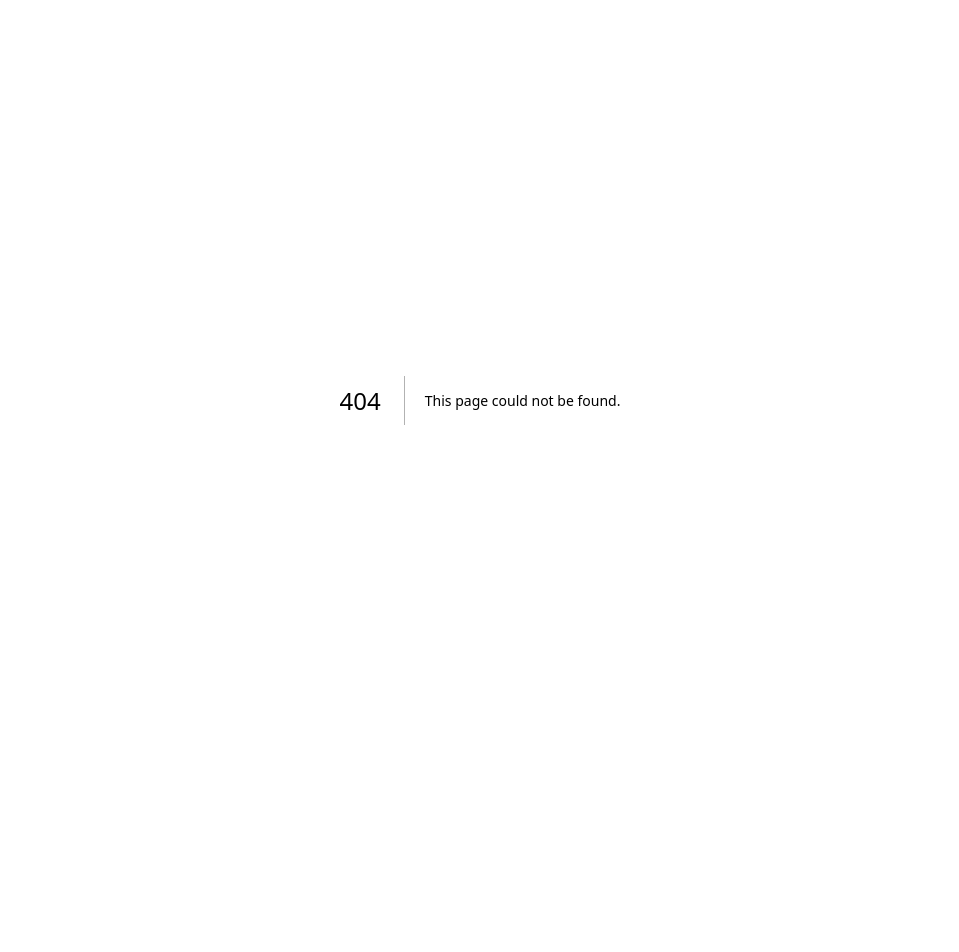
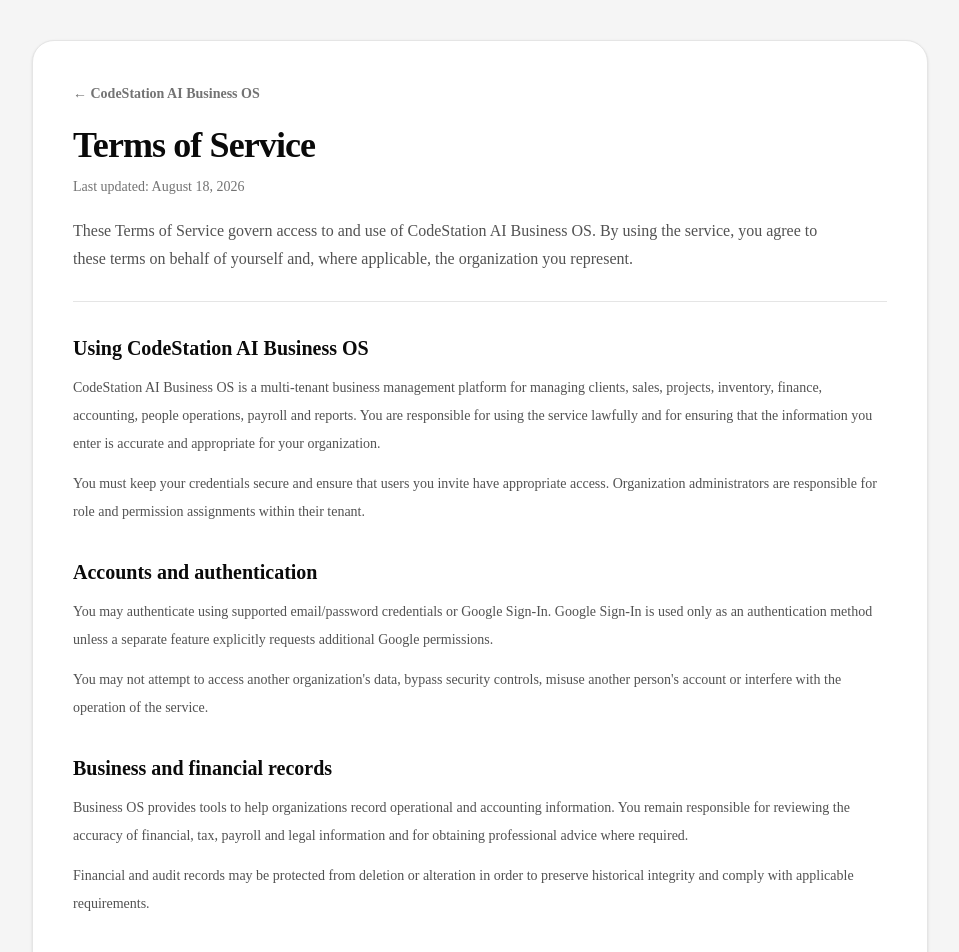
Before and after one commit to khanarifbd/codestation-business-os, a Next.js app in the folder frontend/: page /terms in a window 1280 px wide. Before the commit this address had no page. Shown: the top 952 px of the page, without its empty margins (160-1119 px from the left). Before the commit the page ends 800 px from the top, so only its background shows below. Built offline with nearby package versions, Linux system fonts and the light colour scheme.

Commit message:
Add public Business OS terms of service

```diff
--- /dev/null
+++ b/frontend/src/app/terms/page.tsx
@@ -0,0 +1,107 @@
+import Link from "next/link";
+
+const sections = [
+  {
+    title: "Using CodeStation AI Business OS",
+    body: [
+      "CodeStation AI Business OS is a multi-tenant business management platform for managing clients, sales, projects, inventory, finance, accounting, people operations, payroll and reports. You are responsible for using the service lawfully and for ensuring that the information you enter is accurate and appropriate for your organization.",
+      "You must keep your credentials secure and ensure that users you invite have appropriate access. Organization administrators are responsible for role and permission assignments within their tenant.",
+    ],
+  },
+  {
+    title: "Accounts and authentication",
+    body: [
+      "You may authenticate using supported email/password credentials or Google Sign-In. Google Sign-In is used only as an authentication method unless a separate feature explicitly requests additional Google permissions.",
+      "You may not attempt to access another organization's data, bypass security controls, misuse another person's account or interfere with the operation of the service.",
+    ],
+  },
+  {
+    title: "Business and financial records",
+    body: [
+      "Business OS provides tools to help organizations record operational and accounting information. You remain responsible for reviewing the accuracy of financial, tax, payroll and legal information and for obtaining professional advice where required.",
+      "Financial and audit records may be protected from deletion or alteration in order to preserve historical integrity and comply with applicable requirements.",
+    ],
+  },
+  {
+    title: "Availability and changes",
+    body: [
+      "We may improve, update or modify the service over time. We aim to preserve customer data and working business flows when making changes, but features may evolve as the platform develops.",
+      "We may suspend access when necessary to protect the service, investigate misuse, comply with law or address security risks.",
+    ],
+  },
+  {
+    title: "Intellectual property",
+    body: [
+      "CodeStation AI retains ownership of the Business OS software, design, platform technology and related intellectual property. You retain ownership of the business data you or your authorized users submit to your organization workspace, subject to the rights needed for us to provide the service.",
+    ],
+  },
+  {
+    title: "Limitation and responsibility",
+    body: [
+      "To the extent permitted by applicable law, the service is provided without guarantees that it will be error-free or uninterrupted. You are responsible for business decisions made using the platform and for maintaining any additional records required by your industry or jurisdiction.",
+    ],
+  },
+];
+
+export default function TermsPage() {
+  return (
+    <main className="min-h-screen bg-neutral-100 px-5 py-10 text-neutral-950 sm:px-8 lg:px-10">
+      <article className="mx-auto max-w-4xl rounded-3xl border border-neutral-200 bg-white p-6 shadow-sm sm:p-10">
+        <div className="border-b border-neutral-200 pb-7">
+          <Link href="/" className="text-sm font-semibold text-neutral-500 hover:text-neutral-950">
+            ← CodeStation AI Business OS
+          </Link>
+          <h1 className="mt-5 text-4xl font-semibold tracking-tight">Terms of Service</h1>
+          <p className="mt-3 text-sm text-neutral-500">Last updated: August 18, 2026</p>
+          <p className="mt-5 max-w-3xl text-base leading-7 text-neutral-600">
+            These Terms of Service govern access to and use of CodeStation AI Business OS. By using
+            the service, you agree to these terms on behalf of yourself and, where applicable, the
+            organization you represent.
+          </p>
+        </div>
+
+        <div className="space-y-8 py-8">
+          {sections.map((section) => (
+            <section key={section.title}>
+              <h2 className="text-xl font-semibold">{section.title}</h2>
+              <div className="mt-3 space-y-3 text-sm leading-7 text-neutral-600">
+                {section.body.map((paragraph) => (
+                  <p key={paragraph}>{paragraph}</p>
+                ))}
+              </div>
+            </section>
+          ))}
+
+          <section>
+            <h2 className="text-xl font-semibold">Privacy</h2>
+            <p className="mt-3 text-sm leading-7 text-neutral-600">
+              Our handling of personal information, including Google Sign-In identity data, is
+              described in the{" "}
+              <Link href="/privacy" className="font-semibold text-neutral-950 underline underline-offset-4">
+                Privacy Policy
+              </Link>
+              .
+            </p>
+          </section>
+
+          <section>
+            <h2 className="text-xl font-semibold">Contact</h2>
+            <p className="mt-3 text-sm leading-7 text-neutral-600">
+              Questions about these terms can be sent to{" "}
+              <a className="font-semibold text-neutral-950 underline underline-offset-4" href="mailto:info@codestationai.com">
+                info@codestationai.com
+              </a>
+              .
+            </p>
+          </section>
+        </div>
+
+        <footer className="flex flex-wrap gap-4 border-t border-neutral-200 pt-6 text-sm">
+          <Link href="/" className="font-semibold">Home</Link>
+          <Link href="/privacy" className="font-semibold">Privacy Policy</Link>
+          <Link href="/login" className="font-semibold">Sign in</Link>
+        </footer>
+      </article>
+    </main>
+  );
+}
```
